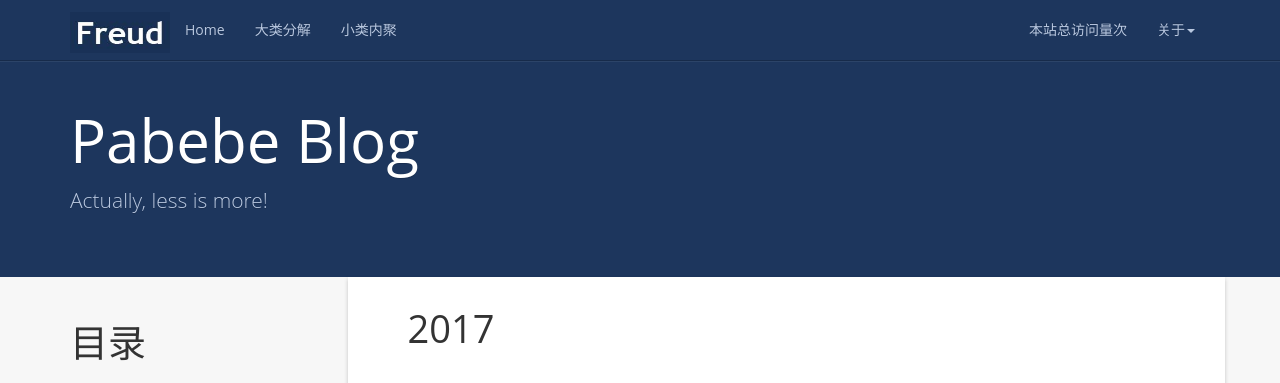
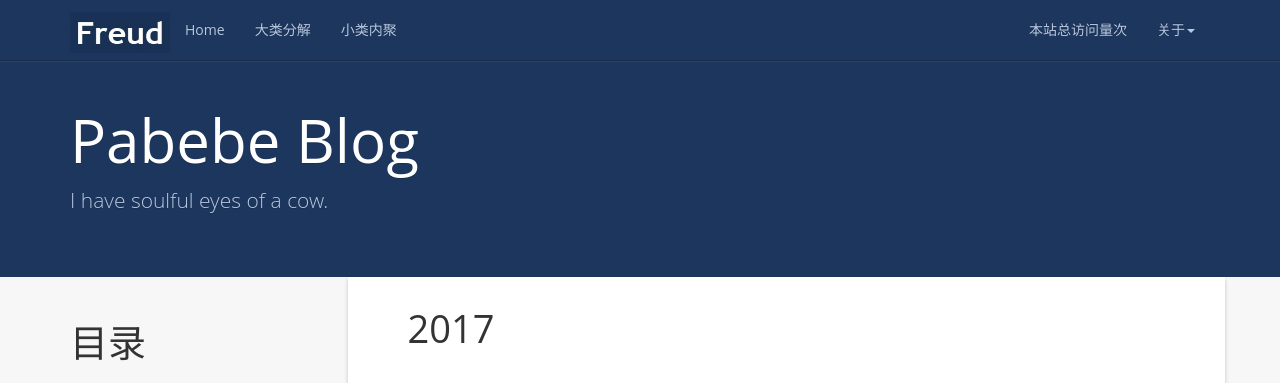
Before and after one commit to Pabebezz/blog, a Jekyll site: the page built from index.html, in a window 1280 px wide and 1389 px high. Shown: the top 383 px of the window. Built offline with Jekyll 4.4.1, drawn with Linux system fonts in a browser that asks for light colours; nearby versions of some CDN libraries; a script that is not in the unit is left out; the list of posts is cut into pages by our own code; comment, search, counter and statistics services are not loaded.

Commit message:
Update _config.yml

```diff
--- a/_config.yml
+++ b/_config.yml
@@ -14,7 +14,7 @@ github_username: Pabebezz
 github: https://github.com/Pabebezz/
 baseurl: "/blog"
 #博客相关描述
-description: Actually, less is more!
+description: I have soulful eyes of a cow.
 meta_description: 业精于勤，慌于嬉；行成于思，毁于随
 motto: I have soulful eyes of a cow.
 banner: 业精于勤，慌于嬉；行成于思，毁于随
```
